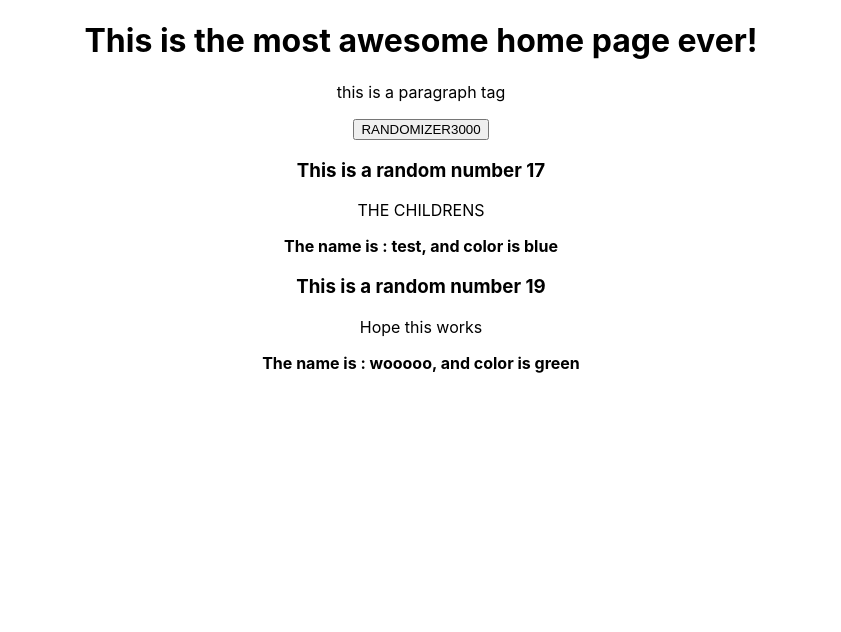
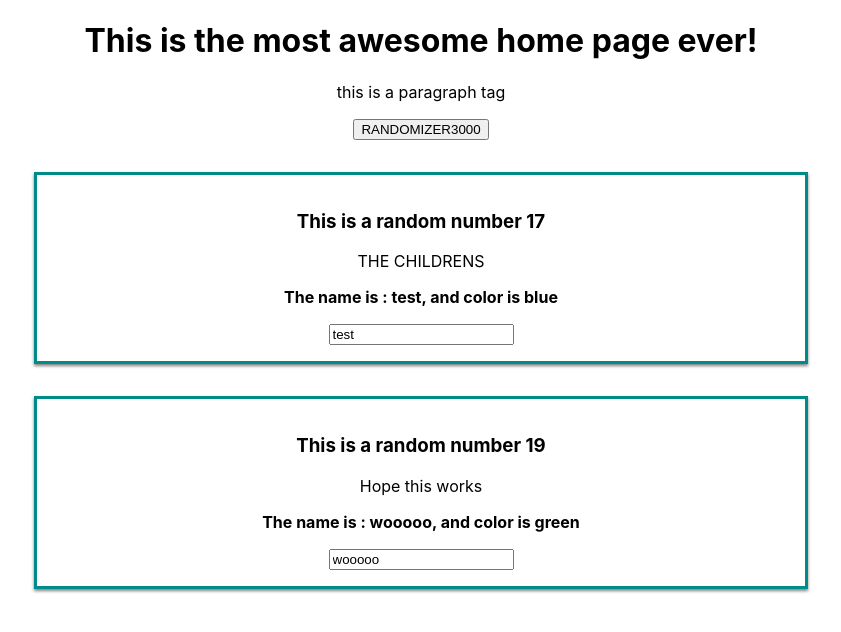
Before and after one commit to bp40/udemyReact, a React (Create React App) app: page / in a window 1280 px wide. Shown: the top 632 px of the page, without its empty margins (219-1060 px from the left). Built offline with nearby package versions, Linux system fonts and the light colour scheme.

Commit message:
added nameChangeHandler, two way bind for Person.js, css for Person.js

```diff
--- a/src/App.js
+++ b/src/App.js
@@ -11,22 +11,34 @@ class App extends Component {
       otherState: "if you have one"
     };
 
-  randomOrderHandler = () => {
+  randomOrderHandler = (newName) => {
     this.setState({
       nameColor: [
-        {name: 'tset', color: 'orange'},
+        {name: newName, color: 'orange'},
         {name: 'ooooow', color: 'red'},
       ]
     });
   }
+
+  nameChangeHandler = (event) => { //handles changing the name of the prop it is passed in
+    this.setState({
+      nameColor: [
+        {name: 'test', color: 'orange'},
+        {name: event.target.value, color: 'red'},
+      ]
+    });
+  }
+
   render () {
     return(
       <div className="App">
         <h1>This is the most awesome home page ever!</h1>
         <p>this is a paragraph tag</p>
-        <button onClick={this.randomOrderHandler}>RANDOMIZER3000</button>
-        <Person name={this.state.nameColor[0].name} color={this.state.nameColor[0].color}>THE CHILDRENS</Person>
-        <Person name={this.state.nameColor[1].name} color={this.state.nameColor[1].color}>Hope this works</Person>
+        {/* this arrow function : not the most efficent way to pass arguments */}
+        <button onClick={() => this.randomOrderHandler('test!')}>RANDOMIZER3000</button>
+        {/* bind is the other way to pass arguments */}
+        <Person name={this.state.nameColor[0].name} color={this.state.nameColor[0].color} click={this.randomOrderHandler.bind(this, '!tset')}>THE CHILDRENS</Person>
+        <Person name={this.state.nameColor[1].name} color={this.state.nameColor[1].color} change={this.nameChangeHandler}>Hope this works</Person>
       </div>
         );
       }
--- /dev/null
+++ b/src/Person/Person.css
@@ -0,0 +1,11 @@
+.Person {
+    width: 60%;
+    margin: auto;
+    border: 3px solid darkcyan;
+    box-shadow: 0 2px 3px grey;
+    padding-top: 1em;
+    padding-bottom: 1em;
+    margin-top: 2em;
+    align-items: center;
+    text-align: center;
+}
--- a/src/Person/Person.js
+++ b/src/Person/Person.js
@@ -1,10 +1,12 @@
 import React from 'react';
+import './Person.css';
 
 const person = (props) => {
-return (<div>
-            <h3>This is a random number {Math.floor(Math.random() * 20)}</h3>
+return (<div className='Person'>
+            <h3 onClick={props.click}>This is a random number {Math.floor(Math.random() * 20)}</h3>
             <p>{props.children}</p>
             <p><strong>The name is : {props.name}, and color is {props.color}</strong></p>
+            <input type='text' onChange={props.change} value={props.name}></input>
         </div>
     )
 }
```
